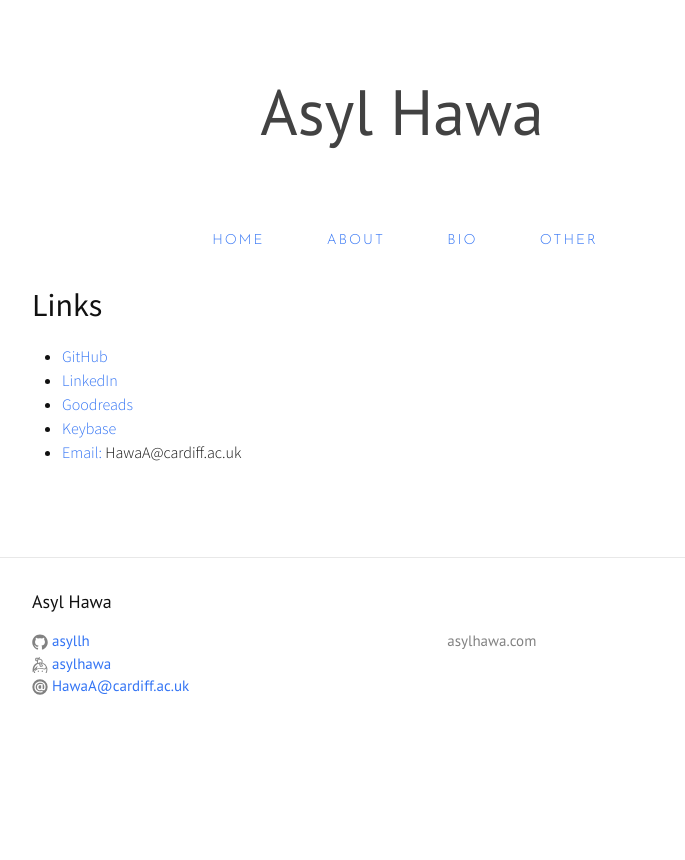
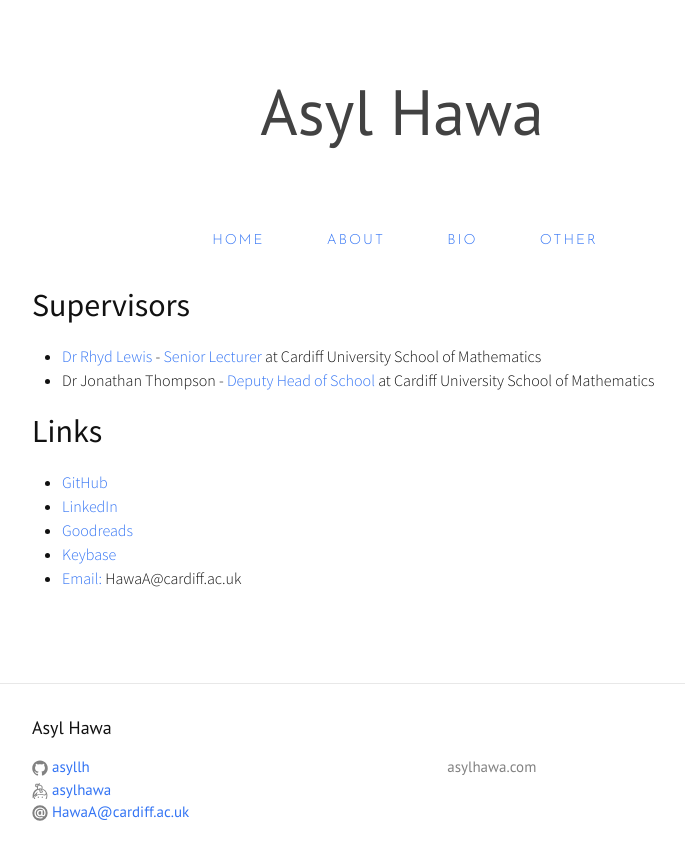
Before and after one commit to asyllh/asyllh.github.io, a Jekyll site: the page built from other.md, in a window 1280 px wide. Shown: the top 860 px of the page, without its empty margins (238-923 px from the left). Built offline with Jekyll 4.4.1, drawn with Linux system fonts in a browser that asks for light colours; nearby versions of some CDN libraries.

Commit message:
added supervisors

```diff
--- a/other.md
+++ b/other.md
@@ -3,6 +3,11 @@ layout: page
 title: Other
 permalink: /other/
 ---
+
+## Supervisors
+
+* [Dr Rhyd Lewis](http://www.rhydlewis.eu) - [Senior Lecturer](http://www.cardiff.ac.uk/people/view/98657-lewis-rhyd) at Cardiff University School of Mathematics
+* Dr Jonathan Thompson - [Deputy Head of School](http://www.cardiff.ac.uk/people/view/98669-thompson-jonathan) at Cardiff University School of Mathematics
 
 ## Links
 
```
